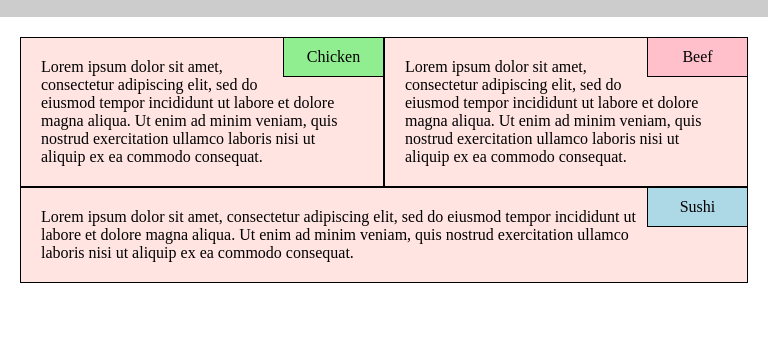
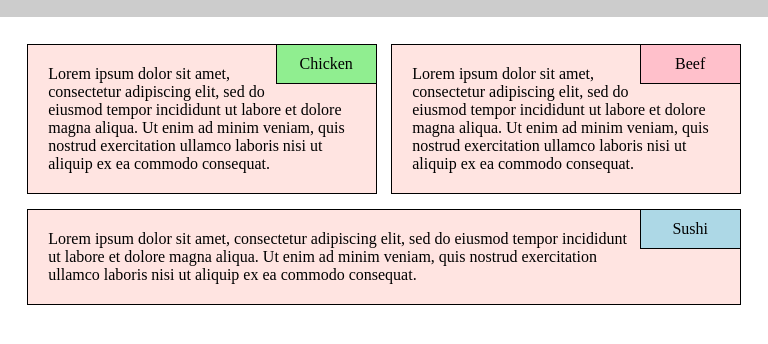
Before and after one commit to MichaelWe1/Coursera-test, a plain HTML site: page Module2/index.html in a window 768 px wide. Shown: the part 60-404 px from the top of the page. Drawn offline with Linux system fonts and the light colour scheme.

Commit message:
module 2 menu done

```diff
--- a/Module2/index.html
+++ b/Module2/index.html
@@ -1,6 +1,9 @@
 <!DOCTYPE html>
 <html>
 <head>
+  <meta charset="UTF-8">
+  <meta http-equiv="X-UA-Compatible" content="IE=edge">
+  <meta name="viewport" content="width=device-width, initial-scale=1.0">
   <title>Responsive Webpage</title>
   <link rel="stylesheet" type="text/css" href="style.css">
 </head>
--- a/Module2/style.css
+++ b/Module2/style.css
@@ -22,7 +22,8 @@ header {
 .section {
   background-color: #FFE4E1;
   width: 31%;
-  margin: 10px;
+  margin: 1%;
+  position: relative;
   border: 1px solid black;
 }
 
@@ -71,18 +72,20 @@ header {
 
 @media (min-width: 768px) and (max-width: 991px) {
   .section {
-    width: 50%;
-	margin: 0px;
+    float: left;
+    width: 48%;
 
   }
   .section:nth-child(3) {
-    width: 100%;
+    clear: left;
+    width: 98%;
   }
 }
 
 @media (max-width: 767px) {
   .section {
     width: 100%;
-	margin: 5px
+    margin: auto;
+    margin-bottom: 15px;
   }
 }
```
